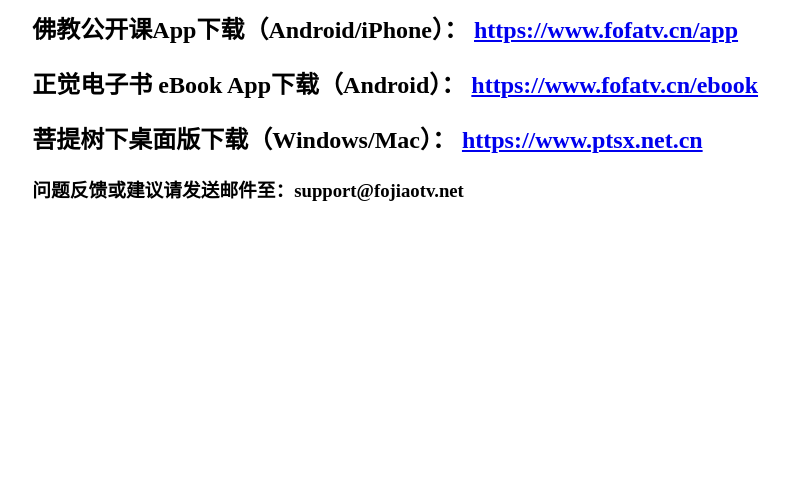
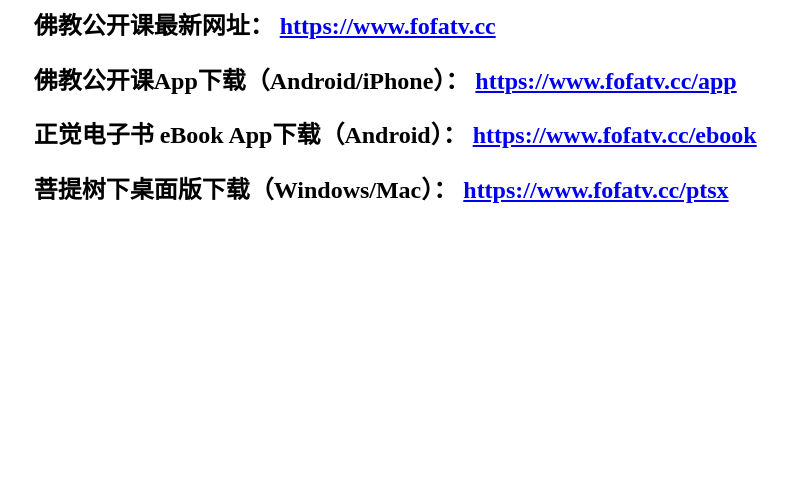
Before and after one commit to fojiaotv/fojiaotv.github.io, a plain HTML site: page index.html in a window 1280 px wide. Shown: the part 322-800 px from the top of the page, without its empty margins (240-1029 px from the left). Drawn offline with Linux system fonts and the light colour scheme.

Commit message:
20240627

```diff
--- a/index.html
+++ b/index.html
@@ -31,11 +31,11 @@
 <body>
 	<div class="container">
 		<div class="links">
-			<h2>佛教公开课最新网址： <a target="_blank" href="https://www.fofatv.cn">https://www.fofatv.cn</a></h2>
-			<h2>佛教公开课App下载（Android/iPhone）： <a target="_blank" href="https://www.fofatv.cn/app">https://www.fofatv.cn/app</a></h2>
-			<h2>正觉电子书 eBook App下载（Android）： <a target="_blank" href="https://www.fofatv.cn/ebook">https://www.fofatv.cn/ebook</a></h2>
-			<h2>菩提树下桌面版下载（Windows/Mac）： <a target="_blank" href="https://www.ptsx.net.cn">https://www.ptsx.net.cn</a></h2>
-			<h3>问题反馈或建议请发送邮件至：support@fojiaotv.net</h3>
+			<h2>【佛教公开课网址导航】</h2>
+			<h2>佛教公开课最新网址： <a target="_blank" href="https://www.fofatv.cc">https://www.fofatv.cc</a></h2>
+			<h2>佛教公开课App下载（Android/iPhone）： <a target="_blank" href="https://www.fofatv.cc/app">https://www.fofatv.cc/app</a></h2>
+			<h2>正觉电子书 eBook App下载（Android）： <a target="_blank" href="https://www.fofatv.cc/ebook">https://www.fofatv.cc/ebook</a></h2>
+			<h2>菩提树下桌面版下载（Windows/Mac）： <a target="_blank" href="https://www.fofatv.cc/ptsx">https://www.fofatv.cc/ptsx</a></h2>
 		</div>
 	</div>
 </body>
```
